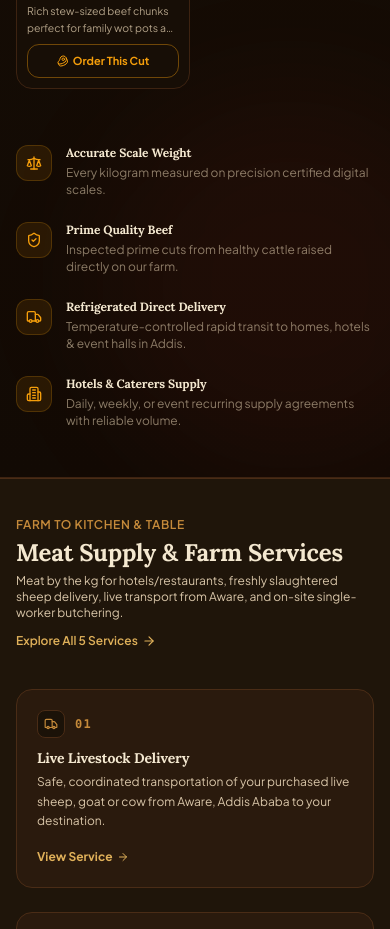
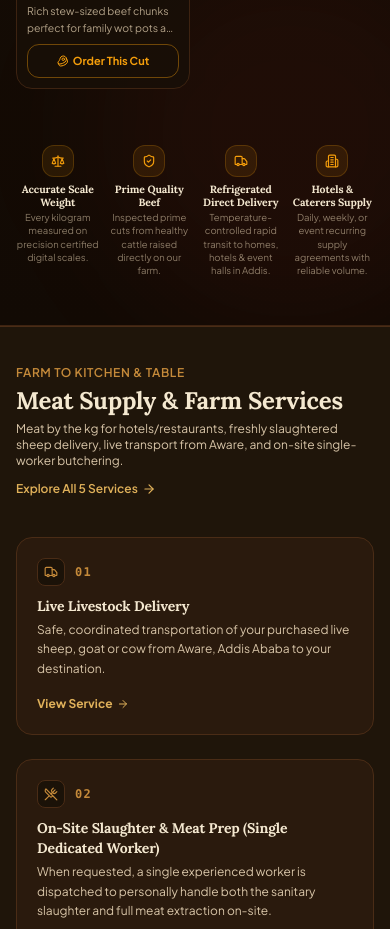
Before and after one commit to dagi931/Jonnylivestock, a React (Vite) app: page / in a window 390 px wide. Shown: the part 5340-6269 px from the top of the page. Built offline with nearby package versions, Linux system fonts and the light colour scheme; no server answers.

Commit message:
fix(ui): display meat by kg guarantees in a single row

```diff
--- a/src/components/home/MeatByKgPromoSection.tsx
+++ b/src/components/home/MeatByKgPromoSection.tsx
@@ -373,26 +373,29 @@ export const MeatByKgPromoSection: React.FC = () => {
           </div>
         </AnimatedReveal>
 
-        {/* Bottom Guarantees: Open Row, Zero Boxes */}
+        {/* Bottom Guarantees: Displayed in One Single Row */}
         <AnimatedReveal direction="up" delay={200}>
-          <div className="pt-4 grid grid-cols-1 sm:grid-cols-2 lg:grid-cols-4 gap-6">
+          <div className="pt-4 grid grid-cols-4 gap-2 sm:gap-4 md:gap-6">
             {benefits.map((b, idx) => {
               const Icon = b.icon;
               return (
-                <div key={idx} className="flex items-start gap-3.5">
-                  <div className="w-9 h-9 rounded-xl bg-amber-500/10 text-amber-500 flex items-center justify-center shrink-0 border border-amber-500/20">
-                    <Icon className="w-4 h-4" />
+                <div
+                  key={idx}
+                  className="flex flex-col sm:flex-row items-center sm:items-start text-center sm:text-left gap-1.5 sm:gap-3.5 min-w-0"
+                >
+                  <div className="w-8 h-8 sm:w-9 sm:h-9 rounded-xl bg-amber-500/10 text-amber-500 flex items-center justify-center shrink-0 border border-amber-500/20">
+                    <Icon className="w-3.5 h-3.5 sm:w-4 sm:h-4" />
                   </div>
-                  <div>
+                  <div className="min-w-0 flex-1">
                     <h5
-                      className={`font-bold text-xs sm:text-sm ${
+                      className={`font-bold text-[10.5px] sm:text-xs md:text-sm leading-tight ${
                         isDark ? 'text-[#F4E8D0]' : 'text-[#241A12]'
                       }`}
                     >
                       {isAmharic ? b.amharicTitle : b.title}
                     </h5>
                     <p
-                      className={`text-xs opacity-75 mt-1 leading-snug ${
+                      className={`text-[9.5px] sm:text-[11px] md:text-xs opacity-75 mt-0.5 sm:mt-1 leading-snug ${
                         isDark ? 'text-[#D8C5A8]/80' : 'text-[#746556]'
                       }`}
                     >
```
